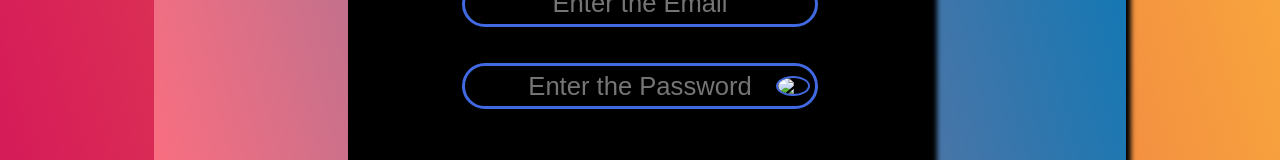
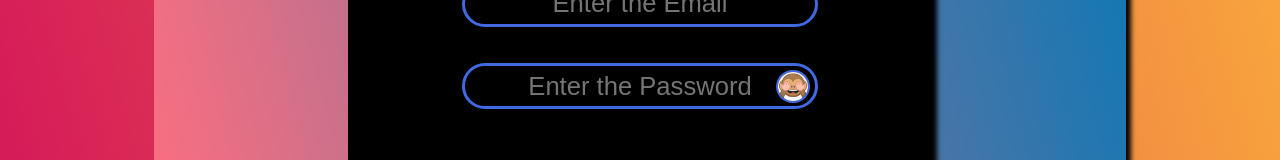
Before and after one commit to Scrathod921/Travel-Blog, a plain HTML site: page index.html in a window 1280 px wide. Shown: the part 420-580 px from the top of the page. Drawn offline with Linux system fonts and the light colour scheme.

Commit message:
index.html

```diff
--- a/index.html
+++ b/index.html
@@ -15,7 +15,7 @@
             </div>
             <div id="passDiv">
                 <input class="inputTag" type="password" placeholder="Enter the Password">
-                <img id="visibleLogo" src="../BLOG/LOGO/colsed eye monkey.png"
+                <img id="visibleLogo" src="./colsed eye monkey.png"
                 onmousedown="visiblePassword()" onmouseup="invisiblePassword()">
             </div>
             <h4 id="status"></h4>
```
